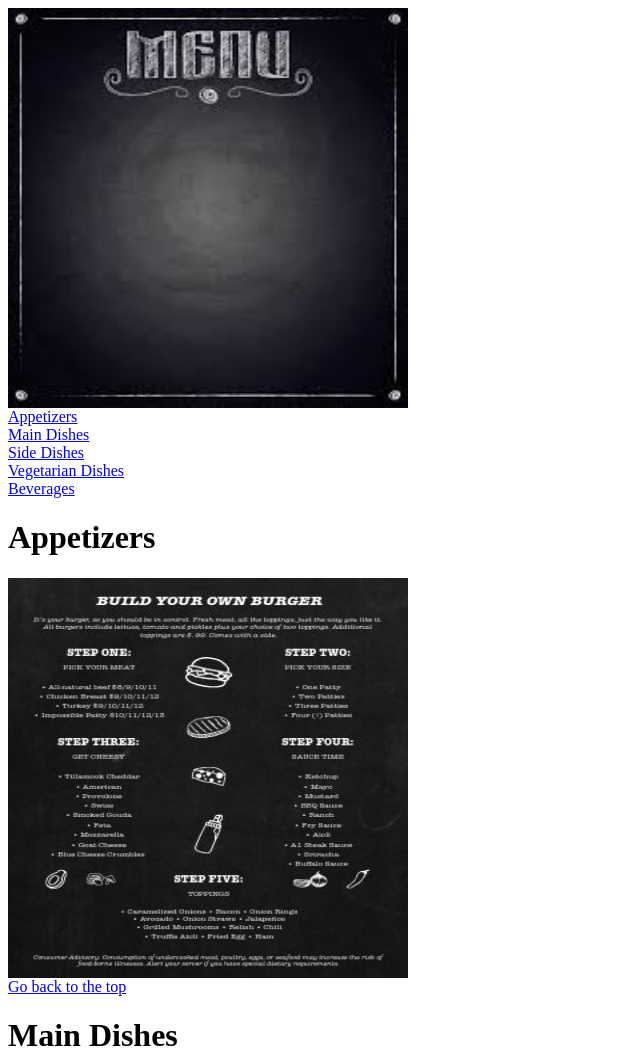
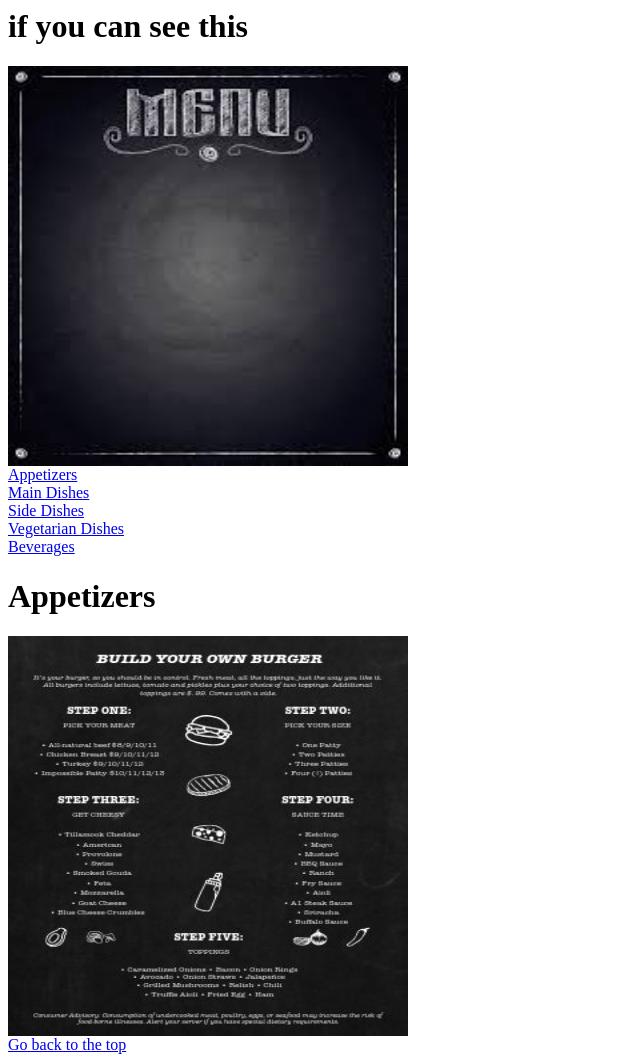
Before and after one commit to EddyLo1/EddyLo1.github.io, a plain HTML site: page index.html in a window 1280 px wide. Shown: the top 1057 px of the page, without its empty margins (0-640 px from the left). Drawn offline with Linux system fonts and the light colour scheme.

Commit message:
DW Push 1

```diff
--- a/index.html
+++ b/index.html
@@ -3,7 +3,7 @@
   <head>
 
     <title>Restaurant Menu Example</title>
-
+   <h1>if you can see this</h1>
   </head>
 
 <body>
```
